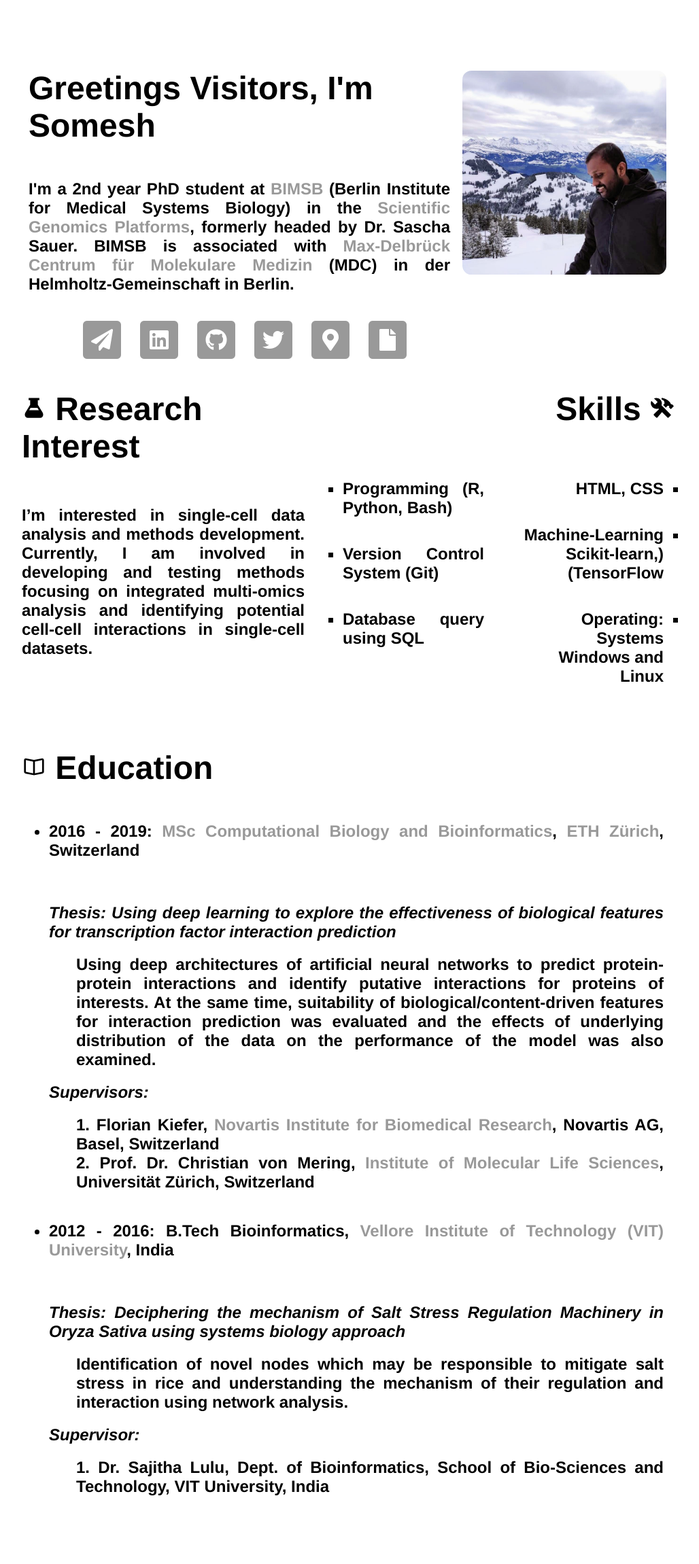
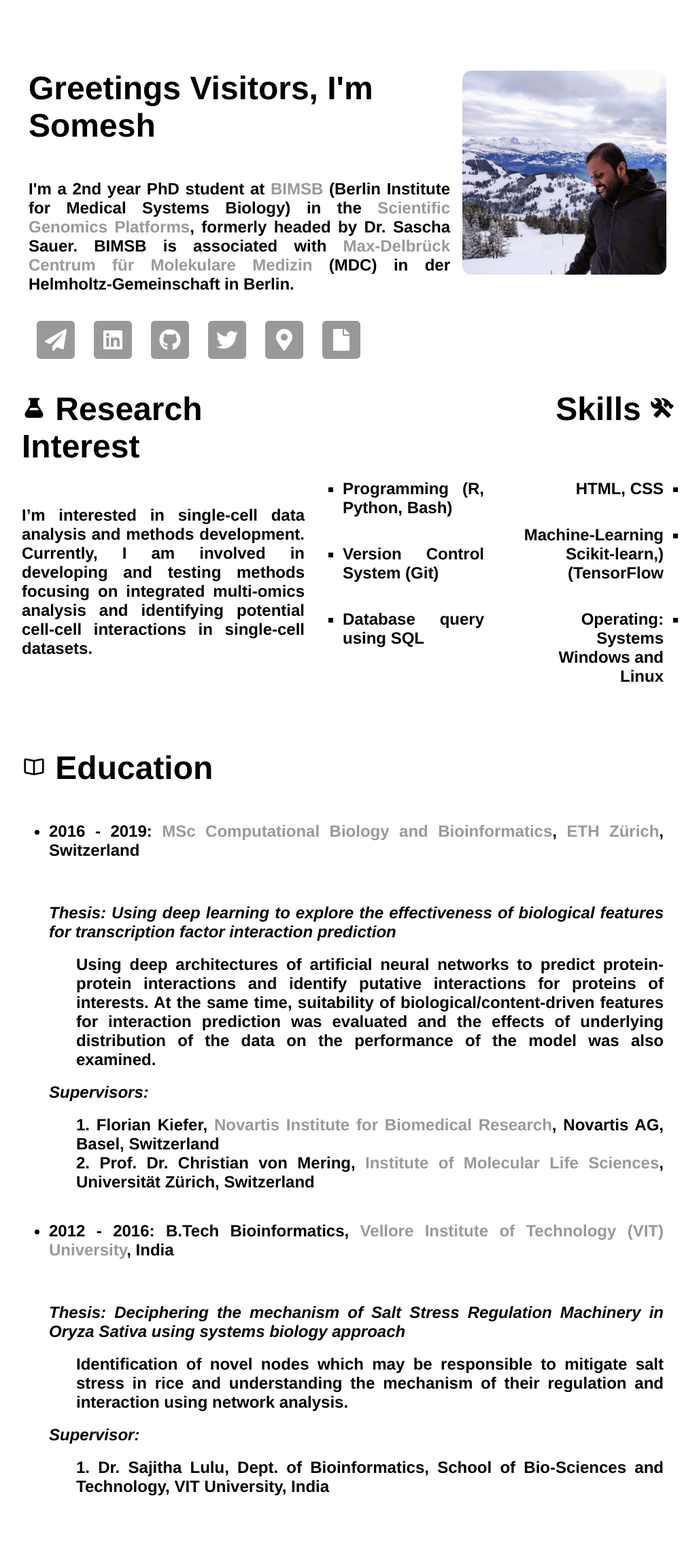
Before and after one commit to saisomesh2594/saisomesh2594.github.io, a Jekyll site: the page built from index.html, in a window 1280 px wide. Shown: the whole page at 68% size, without its empty margins (128-1156 px from the left). Built offline with Jekyll 4.4.1, drawn with Linux system fonts in a browser that asks for light colours.

Commit message:
Change #icon-container to .icon-container

```diff
--- a/css/main.css
+++ b/css/main.css
@@ -73,7 +73,7 @@ table, th, td {
   border: 0px solid black;
 }
 
-#icon-container {
+.icon-container {
     margin: auto;
 }
 
```
